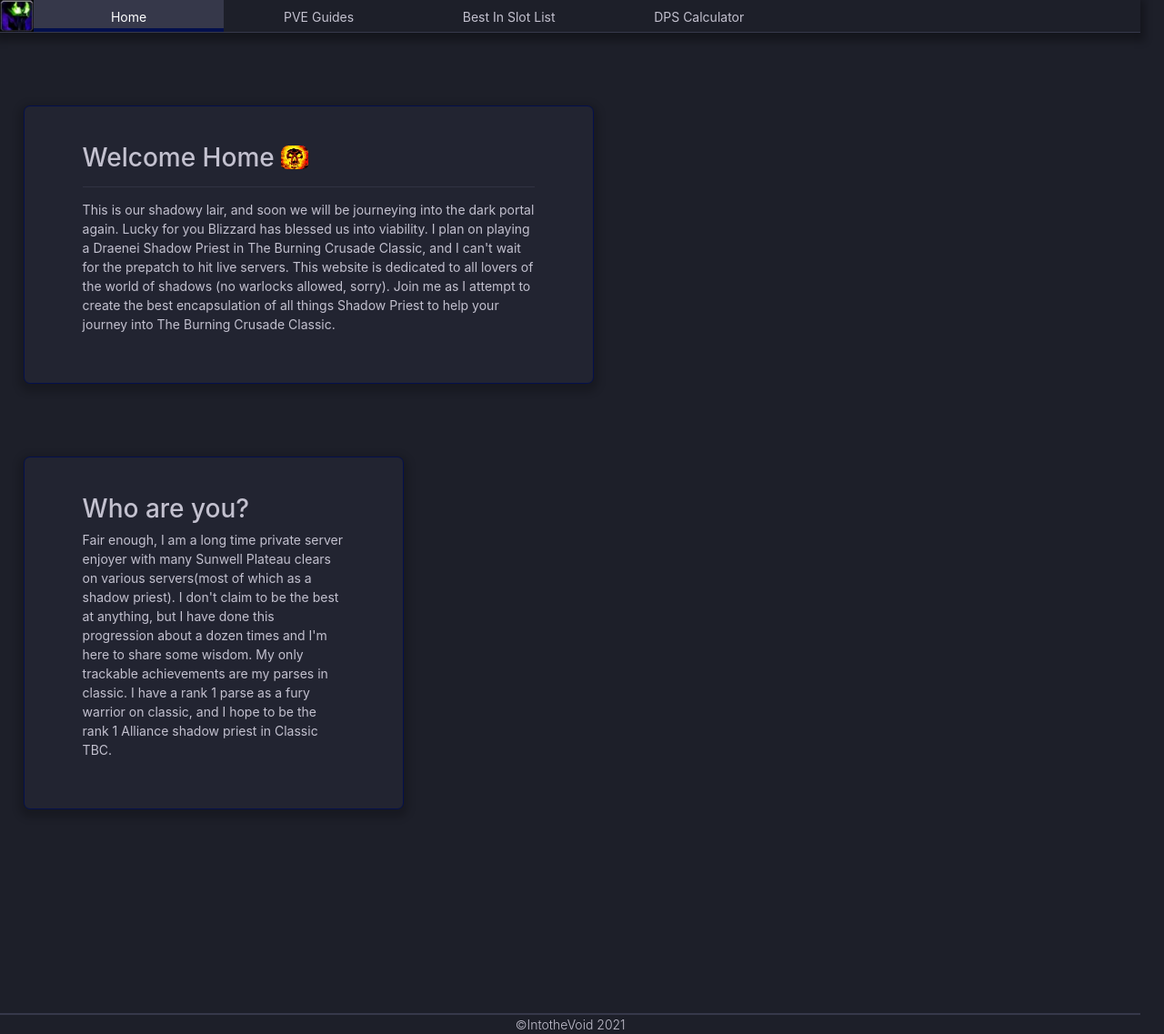
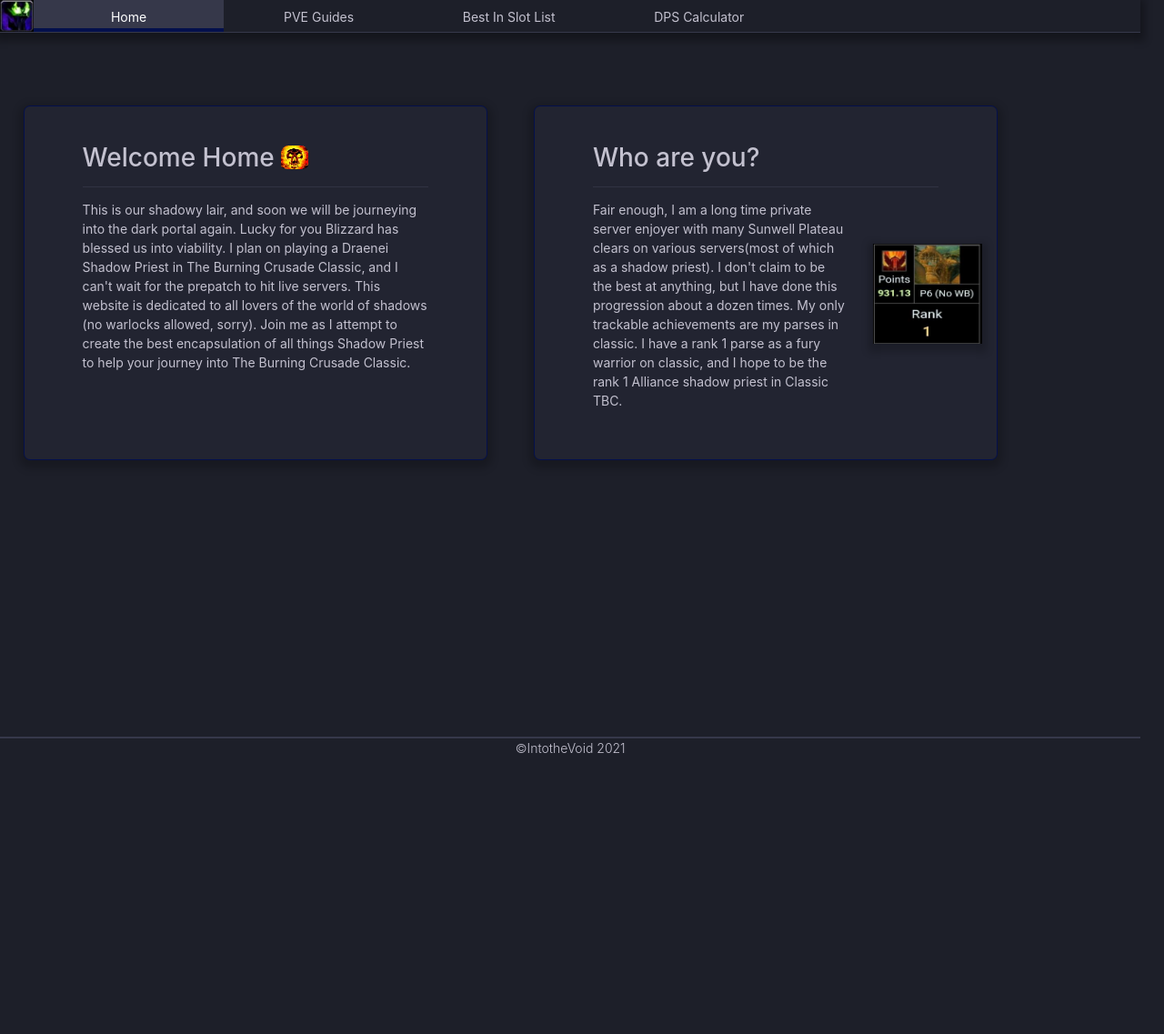
Before and after one commit to codyhinz/intoTheVoid, a PHP site: page / in a window 1280 px wide. Shown: the whole page at 91% size. After the commit the page ends 828 px from the top, so only its background shows below. Run offline with PHP 8.4, Linux system fonts and the light colour scheme.

Commit message:
Homepage almost done

```diff
--- a/index.php
+++ b/index.php
@@ -2,15 +2,22 @@
     $page = "home";
     include('./view/header.php');
 ?>
-
-    <div class="container introduction col-4 col-md-6">
+<div class="row container-fluid">
+    <div class="introduction col-5">
         <h2>Welcome Home&nbsp;<img src="./view/shadowwordpain.jpg" width="30" height="30" alt="Shadow Word Pain Icon" class="introicon"></h2><hr/>
         <p>This is our shadowy lair, and soon we will be journeying into the dark portal again. Lucky for you Blizzard has blessed us into viability. I plan on playing a Draenei Shadow Priest in The Burning Crusade Classic, and I can't wait for the prepatch to hit live servers. This website is dedicated to all lovers of the world of shadows (no warlocks allowed, sorry). Join me as I attempt to create the best encapsulation of all things Shadow Priest to help your journey into The Burning Crusade Classic.
         </p>
     </div>
-    <div class="container introduction col-4 col-md-4">
-        <h2>Who are you?</h3>
-        <p>Fair enough, I am a long time private server enjoyer with many Sunwell Plateau clears on various servers(most of which as a shadow priest). I don't claim to be the best at anything, but I have done this progression about a dozen times and I'm here to share some wisdom. My only trackable achievements are my parses in classic. I have a rank 1 parse as a fury warrior on classic, and I hope to be the rank 1 Alliance shadow priest in Classic TBC.
-        </p>
+    <div class="introduction col-5">
+        <h2>Who are you?</h3><hr/>
+        <div class="row">
+            <div class="col-9">
+                <p>Fair enough, I am a long time private server enjoyer with many Sunwell Plateau clears on various servers(most of which as a shadow priest). I don't claim to be the best at anything, but I have done this progression about a dozen times. My only trackable achievements are my parses in classic. I have a rank 1 parse as a fury warrior on classic, and I hope to be the rank 1 Alliance shadow priest in Classic TBC.</p>
+            </div>
+            <div class="col-2">
+                <img src="./view/rank1.jpg" width="120" height="110" alt="Rank 1 Parse" class="parseicon">
+            </div>
+        </div>
     </div>
+</div>
 <?php include('./view/footer.php');?>
--- a/view/style.css
+++ b/view/style.css
@@ -90,6 +90,12 @@ footer {
     border-top: 2px var(--dark-bg-tertiary-color) solid;
 }
 
+.parseicon {
+    -webkit-box-shadow: 0px 4px 8px 5px rgba(0,0,0,0.2);
+    box-shadow: 0px 4px 8px 5px rgba(0,0,0,0.2);
+    margin-top: 6vh;
+}
+
 @media screen and (max-width: 1006px) {
     :root {
       font-size: 12px;
```
Also changed, not shown: view/rank1.jpg (added).
